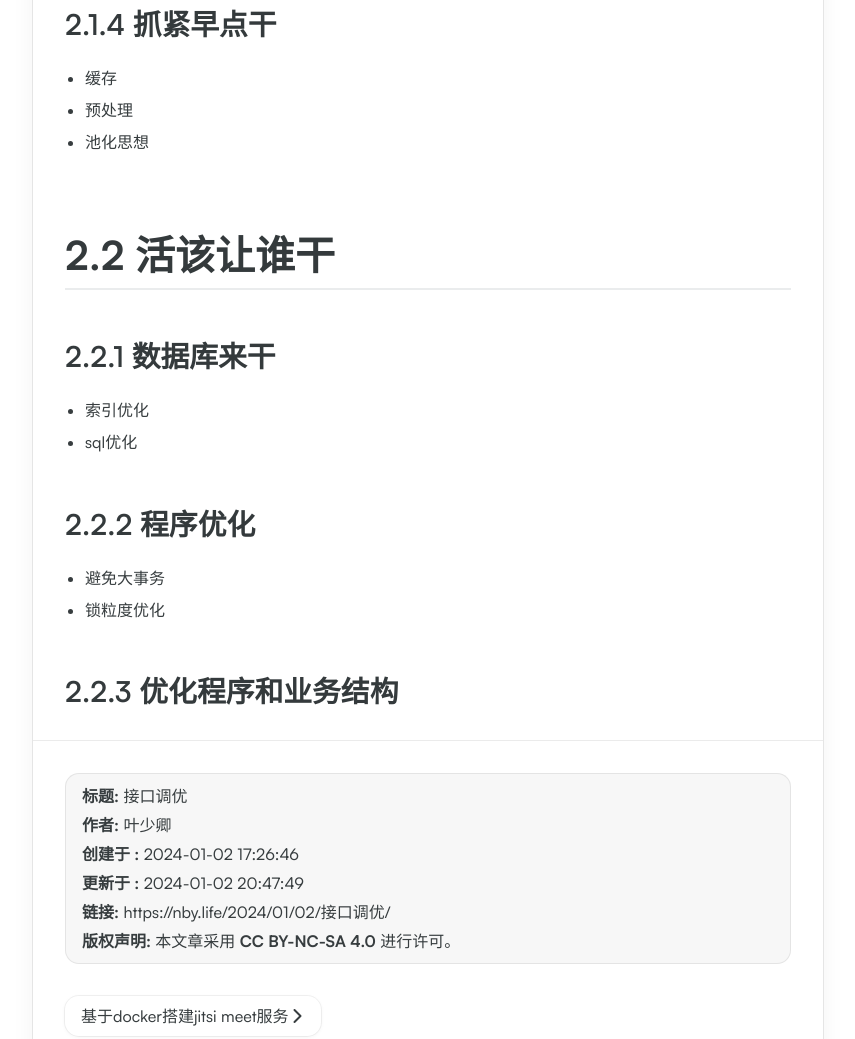
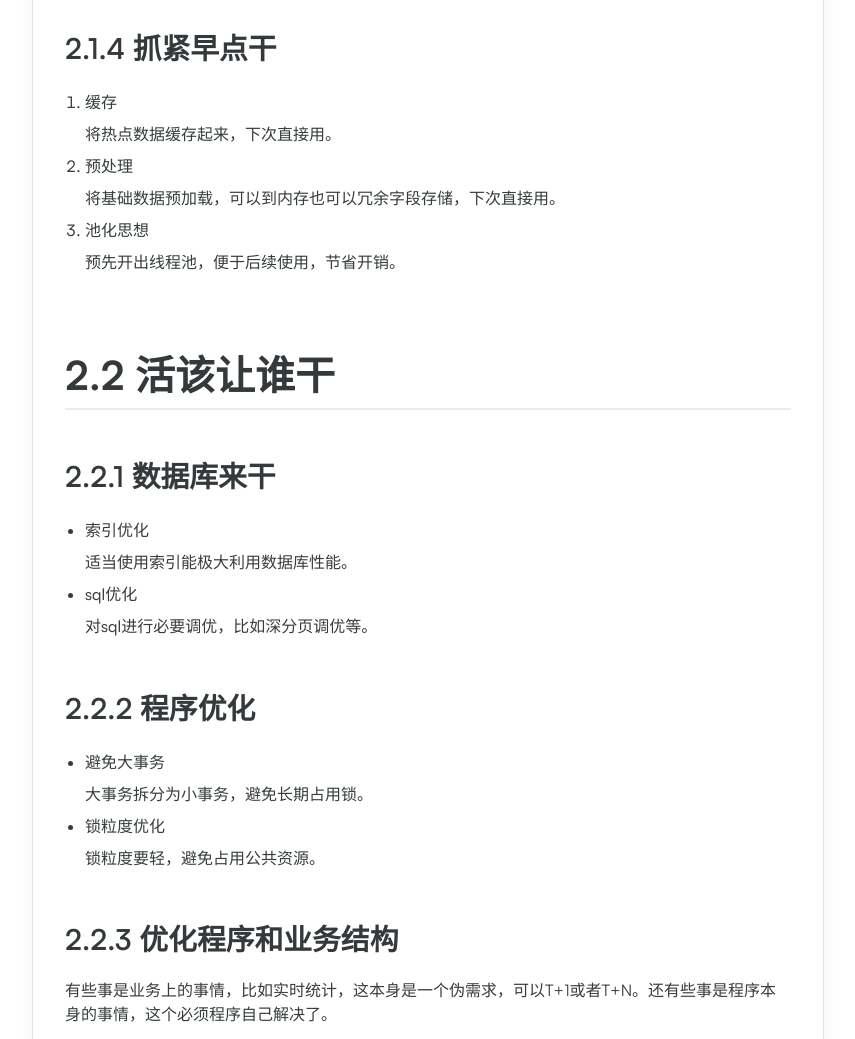
Before and after one commit to jesusshouwang/jesusshouwang.github.io, a plain HTML site: page 2024/01/02/接口调优/index.html in a window 1280 px wide. Shown: the part 1265-2304 px from the top of the page, without its empty margins (95-950 px from the left). Drawn offline with Linux system fonts and the light colour scheme; some packages are replaced by stand-ins of ours; no server answers; animation ran at ten frames a second; a script that the page names is missing; a web font is replaced by a local one.

Commit message:
Site updated: 2024-01-03 07:18:13

```diff
--- a/2024/01/02/接口调优/index.html
+++ b/2024/01/02/接口调优/index.html
@@ -18,15 +18,15 @@
     <meta name="googlebot" content="index,follow">
     <meta name="revisit-after" content="1 days">
 
-        <meta name="description" content="一、说明接口调优是一个老生常谈的问题，但是需要具体问题具体分析，某些接口只有在特定场景下才会需要优化，而常规情况下是不会出现性能瓶颈的，本文只做归纳性梳理和通用解决方案设计。 二、方案接口调优主要有以下方案 2.1 活该怎么干2.1.1 等活多再干适用于频繁单次操作资源开销大的批量操作，可以进行合并，比如数据库批量操作有些数据库插入操作是在循环中，可以采用批量操作，避免多次IO。 2.1.2 等人">
+        <meta name="description" content="一、说明接口调优是一个老生常谈的问题，但是需要具体问题具体分析，某些接口只有在特定场景下才会需要优化，而常规情况下是不会出现性能瓶颈的，本文只做归纳性梳理和通用解决方案设计。 二、方案接口调优需要根据具体问题具体分析，总结起来就一句话：这个活该谁在什么时候怎么干，也就是活该怎么干和活该谁来干。 2.1 活该怎么干2.1.1 等活多再干适用于频繁单次操作资源开销大的批量操作，可以进行合并，比如数据库">
 <meta property="og:type" content="article">
 <meta property="og:title" content="接口调优">
 <meta property="og:url" content="https://nby.life/2024/01/02/%E6%8E%A5%E5%8F%A3%E8%B0%83%E4%BC%98/index.html">
 <meta property="og:site_name" content="Hexo">
-<meta property="og:description" content="一、说明接口调优是一个老生常谈的问题，但是需要具体问题具体分析，某些接口只有在特定场景下才会需要优化，而常规情况下是不会出现性能瓶颈的，本文只做归纳性梳理和通用解决方案设计。 二、方案接口调优主要有以下方案 2.1 活该怎么干2.1.1 等活多再干适用于频繁单次操作资源开销大的批量操作，可以进行合并，比如数据库批量操作有些数据库插入操作是在循环中，可以采用批量操作，避免多次IO。 2.1.2 等人">
+<meta property="og:description" content="一、说明接口调优是一个老生常谈的问题，但是需要具体问题具体分析，某些接口只有在特定场景下才会需要优化，而常规情况下是不会出现性能瓶颈的，本文只做归纳性梳理和通用解决方案设计。 二、方案接口调优需要根据具体问题具体分析，总结起来就一句话：这个活该谁在什么时候怎么干，也就是活该怎么干和活该谁来干。 2.1 活该怎么干2.1.1 等活多再干适用于频繁单次操作资源开销大的批量操作，可以进行合并，比如数据库">
 <meta property="og:locale" content="zh_CN">
 <meta property="article:published_time" content="2024-01-02T09:26:46.000Z">
-<meta property="article:modified_time" content="2024-01-02T12:47:49.852Z">
+<meta property="article:modified_time" content="2024-01-02T22:26:00.669Z">
 <meta property="article:author" content="John Doe">
 <meta property="article:tag" content="系统架构设计">
 <meta property="article:tag" content="系统优化">
@@ -412,8 +412,8 @@
 
         <span class="article-date article-meta-item">
             <i class="fa-regular fa-wrench"></i>&nbsp;
-            <span class="desktop">2024-01-02 20:47:49</span>
-            <span class="mobile">2024-01-02 20:47:49</span>
+            <span class="desktop">2024-01-03 06:26</span>
+            <span class="mobile">2024-01-03 06:26</span>
             <span class="hover-info">更新</span>
         </span>
 
@@ -460,24 +460,25 @@
 
         <div class="article-content markdown-body px-2 sm:px-6 md:px-8 pb-8">
             <h1 id="一、说明"><a href="#一、说明" class="headerlink" title="一、说明"></a>一、说明</h1><p>接口调优是一个老生常谈的问题，但是需要具体问题具体分析，某些接口只有在特定场景下才会需要优化，而常规情况下是不会出现性能瓶颈的，本文只做归纳性梳理和通用解决方案设计。</p>
-<h1 id="二、方案"><a href="#二、方案" class="headerlink" title="二、方案"></a>二、方案</h1><p>接口调优主要有以下方案</p>
+<h1 id="二、方案"><a href="#二、方案" class="headerlink" title="二、方案"></a>二、方案</h1><p>接口调优需要根据具体问题具体分析，总结起来就一句话：<strong>这个活该谁在什么时候怎么干</strong>，也就是<strong>活该怎么干</strong>和<strong>活该谁来干</strong>。</p>
 <h2 id="2-1-活该怎么干"><a href="#2-1-活该怎么干" class="headerlink" title="2.1 活该怎么干"></a>2.1 活该怎么干</h2><h3 id="2-1-1-等活多再干"><a href="#2-1-1-等活多再干" class="headerlink" title="2.1.1 等活多再干"></a>2.1.1 等活多再干</h3><p>适用于频繁单次操作资源开销大的批量操作，可以进行合并，比如数据库批量操作<br>有些数据库插入操作是在循环中，可以采用批量操作，避免多次IO。</p>
 <h3 id="2-1-2-等人多再干"><a href="#2-1-2-等人多再干" class="headerlink" title="2.1.2 等人多再干"></a>2.1.2 等人多再干</h3><p>适用于彼此相互独立但又必须在一个逻辑内完成的操作。比如：某些串行操作可以并行执行，这个指在必要情况下必须同时完成逻辑进行返回的，比如麻将计算翻数等。</p>
 <h3 id="2-1-3-事要分开干"><a href="#2-1-3-事要分开干" class="headerlink" title="2.1.3 事要分开干"></a>2.1.3 事要分开干</h3><p>某些串行操作可以异步执行，比如订单系统下单成功后在统计模块生成对应统计信息。</p>
-<h3 id="2-1-4-抓紧早点干"><a href="#2-1-4-抓紧早点干" class="headerlink" title="2.1.4 抓紧早点干"></a>2.1.4 抓紧早点干</h3><ul>
-<li>缓存</li>
-<li>预处理</li>
-<li>池化思想</li>
-</ul>
+<h3 id="2-1-4-抓紧早点干"><a href="#2-1-4-抓紧早点干" class="headerlink" title="2.1.4 抓紧早点干"></a>2.1.4 抓紧早点干</h3><ol>
+<li>缓存<br>将热点数据缓存起来，下次直接用。</li>
+<li>预处理<br>将基础数据预加载，可以到内存也可以冗余字段存储，下次直接用。</li>
+<li>池化思想<br>预先开出线程池，便于后续使用，节省开销。</li>
+</ol>
 <h2 id="2-2-活该让谁干"><a href="#2-2-活该让谁干" class="headerlink" title="2.2 活该让谁干"></a>2.2 活该让谁干</h2><h3 id="2-2-1-数据库来干"><a href="#2-2-1-数据库来干" class="headerlink" title="2.2.1 数据库来干"></a>2.2.1 数据库来干</h3><ul>
-<li>索引优化</li>
-<li>sql优化</li>
+<li>索引优化<br>适当使用索引能极大利用数据库性能。</li>
+<li>sql优化<br>对sql进行必要调优，比如深分页调优等。</li>
 </ul>
 <h3 id="2-2-2-程序优化"><a href="#2-2-2-程序优化" class="headerlink" title="2.2.2 程序优化"></a>2.2.2 程序优化</h3><ul>
-<li>避免大事务</li>
-<li>锁粒度优化</li>
+<li>避免大事务<br>大事务拆分为小事务，避免长期占用锁。</li>
+<li>锁粒度优化<br>锁粒度要轻，避免占用公共资源。</li>
 </ul>
-<h3 id="2-2-3-优化程序和业务结构"><a href="#2-2-3-优化程序和业务结构" class="headerlink" title="2.2.3 优化程序和业务结构"></a>2.2.3 优化程序和业务结构</h3>
+<h3 id="2-2-3-优化程序和业务结构"><a href="#2-2-3-优化程序和业务结构" class="headerlink" title="2.2.3 优化程序和业务结构"></a>2.2.3 优化程序和业务结构</h3><p>有些事是业务上的事情，比如实时统计，这本身是一个伪需求，可以T+1或者T+N。还有些事是程序本身的事情，这个必须程序自己解决了。</p>
+
         </div>
 
 
@@ -491,7 +492,7 @@
 
             <li>
                 <strong>更新于
-                    :</strong> 2024-01-02 20:47:49
+                    :</strong> 2024-01-03 06:26:00
             </li>
 
         <li>
```
Also changed, not shown: index.html (+1 -2 lines).
